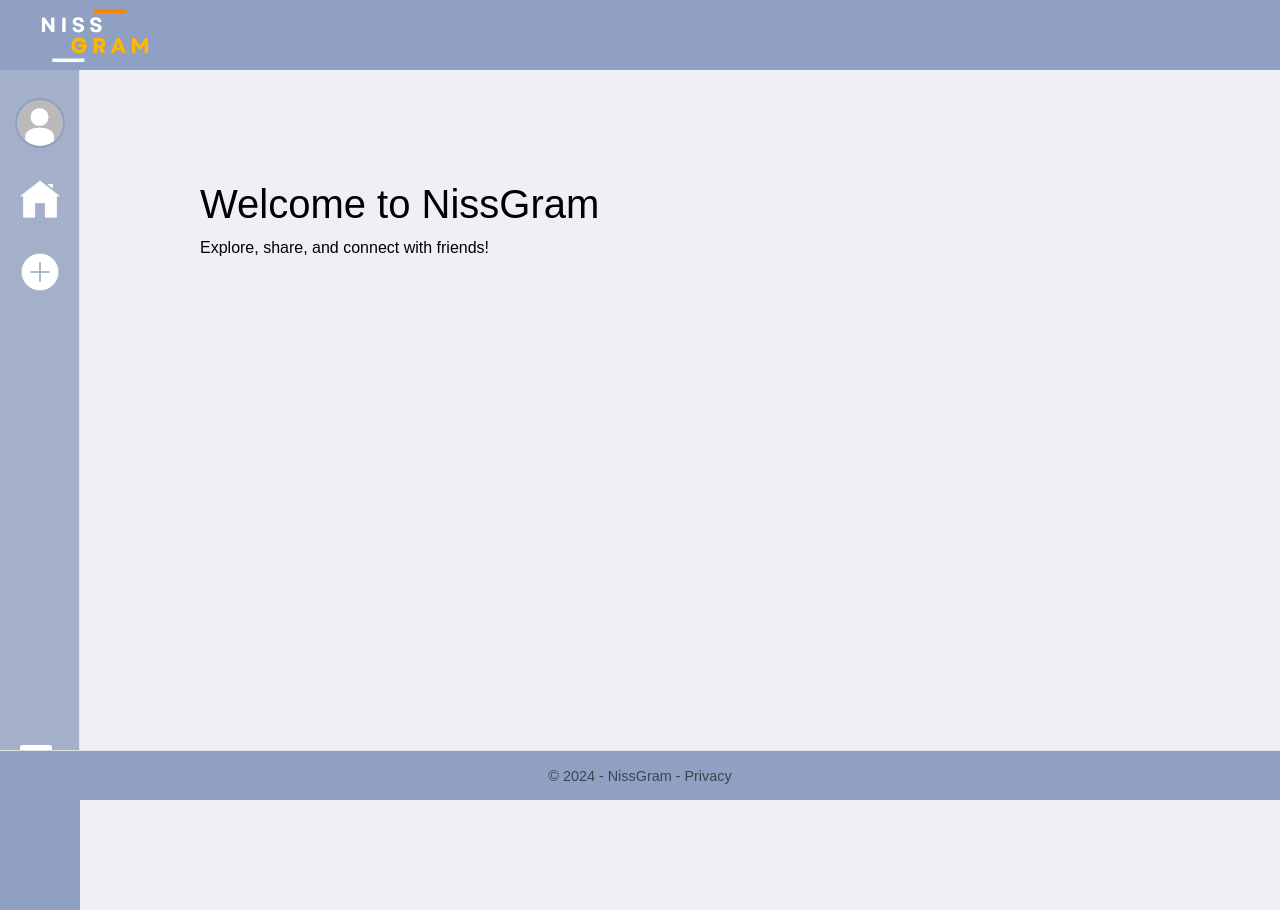
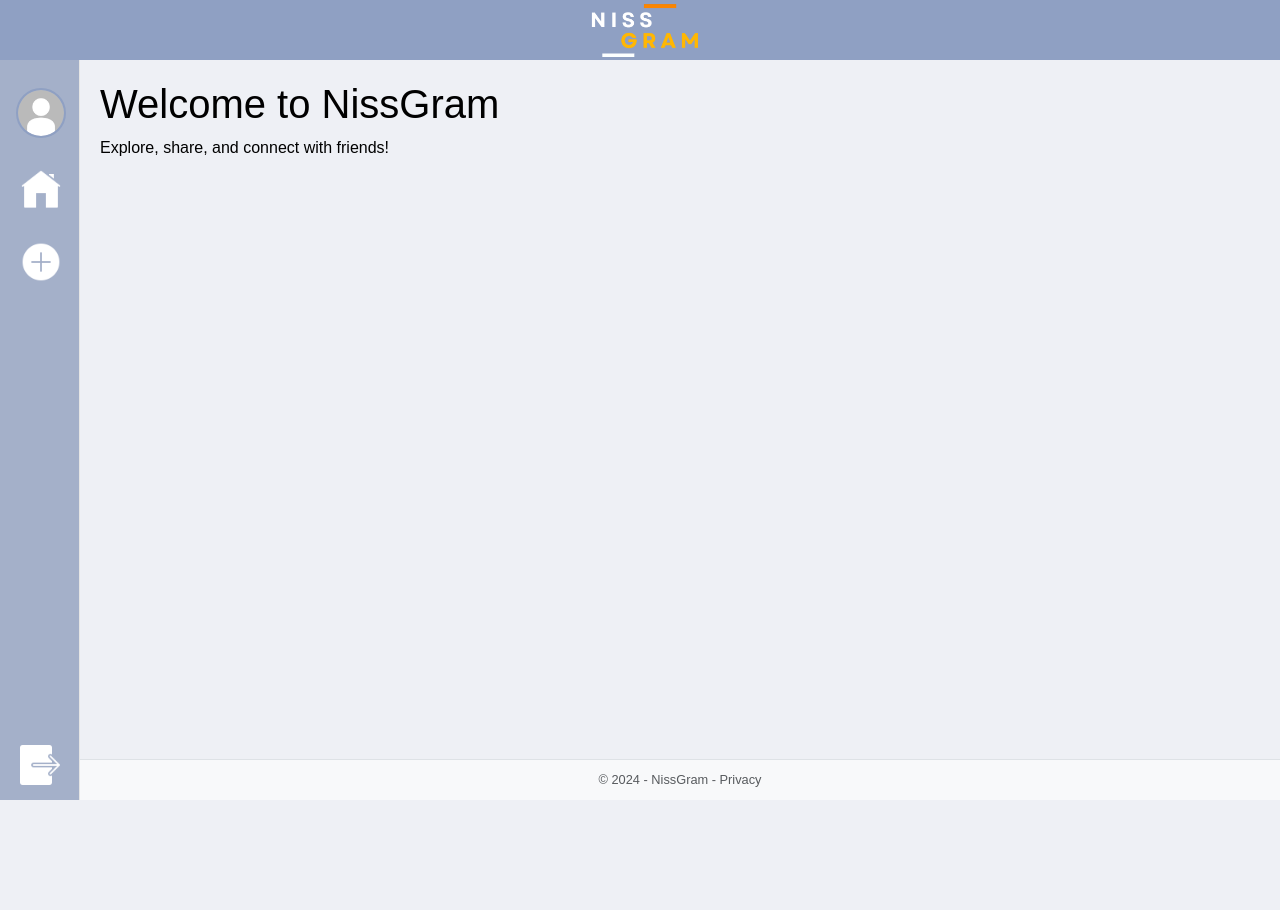
Before and after one commit to Selmakrgzz/Webapp-Exam-NissGram, a React (Create React App) app in the folder Sub2/nissgram2/: page / in a window 1280 px wide. After the commit the page ends 800 px from the top, so only its background shows below. Built offline with nearby package versions, Linux system fonts and the light colour scheme.

Commit message:
Endringer i layout filer

```diff
--- a/Sub2/nissgram2/src/pages/HomePage.tsx
+++ b/Sub2/nissgram2/src/pages/HomePage.tsx
@@ -1,12 +1,11 @@
 import React from 'react';
-import Layout from '../shared/Layout';
 
 const HomePage: React.FC = () => {
   return (
-    <Layout>
-      <h1>Welcome to NissGram</h1>
-      <p>Explore, share, and connect with friends!</p>
-    </Layout>
+      <div>
+        <h1>Welcome to NissGram</h1>
+        <p>Explore, share, and connect with friends!</p>
+      </div>
   );
 };
 
--- a/Sub2/nissgram2/src/shared/Header.tsx
+++ b/Sub2/nissgram2/src/shared/Header.tsx
@@ -8,8 +8,8 @@ import LogoutIcon from './../assets/images/logoutIcon.png';
 const Header: React.FC = () => {
   return (
     <header className="fixed-header">
-        <a href="/" className="navbar-brand">
-            <img src={Logo} alt="NissGram Logo" style={{height: "70px", padding: "5px"}}/>
+        <a href="/" >
+            <img src={Logo} alt="NissGram Logo" className="navbar-brand" style={{height: "70px", padding: "5px"}}/>
         </a>
 
         <nav className="icon-bar">
--- a/Sub2/nissgram2/src/shared/SideBar.tsx
+++ b/Sub2/nissgram2/src/shared/SideBar.tsx
@@ -28,7 +28,7 @@ const Sidebar: React.FC = () => {
                 </li>
             </ul>
             <div className="d-flex align-items-center justify-content-center" style={{height: "100%"}}>
-                <button type="submit" className="nav-link text-white p-0 border-0 bg-transparent">
+                <button type="submit" className="text-white p-0 border-0 bg-transparent">
                     <a href="/logout" className="nav-link">
                         <img src={LogoutIcon} alt="Logout Icon" style={{ height: "40px", width: "40px", margin: "15px" }} />
                     </a>
--- a/Sub2/nissgram2/src/styles/auth.css
+++ b/Sub2/nissgram2/src/styles/auth.css
@@ -1,5 +1,4 @@
 body {
-    background-color: #8fa0c3; /* Lys grå bakgrunn */
     color: #000000; /* Mørk grå tekst */
 }
 .col-md-5 {
--- a/Sub2/nissgram2/src/styles/layout.css
+++ b/Sub2/nissgram2/src/styles/layout.css
@@ -1,6 +1,8 @@
 /* General Styles */
 html {
   font-size: 14px;
+  position: relative;
+  min-height: 100%;
 }
 
 @media (min-width: 768px) {
@@ -18,6 +20,11 @@ body {
   min-height: 100%;
 }
 
+/* Full-screen layout with header and side navbar */
+.d-flex {
+  min-height: auto;
+}
+
 /* Layout Container */
 .layout-container {
   display: flex;
@@ -31,17 +38,12 @@ body {
   top: 0;
   left: 0;
   width: 100%;
-  height: 70px;
+  height: 60px;
   background-color: #8fa0c3;
   display: flex;
   align-items: center;
-  justify-content: space-between;
-  padding: 0 20px;
+  justify-content: center;
   z-index: 1030;
-}
-
-.logo {
-  height: 50px;
 }
 
 /* Icon bar (alternative navbar) for smaller screens */
@@ -51,17 +53,25 @@ body {
 
 /* Sidebar Styling */
 .side-navbar {
-  position: fixed;
-  top: 70px;
   left: 0;
   width: 80px;
-  min-height: calc(100vh - 70px);
+  min-height: 100vh;
   background-color: #a4b0c9;
+  position: fixed;
   display: flex;
+  justify-content: space-between;
   flex-direction: column;
-  align-items: center;
-  padding-top: 20px;
+  padding-top: 80px;
   border-right: 1px solid #e5e5e5;
+
+}
+
+/* Styling for the logout button at the bottom of the sidebar */
+.circleLogout {
+  align-self: center;
+  margin-bottom: 15px;
+  padding: 8px;
+  margin-left: 5px;
 }
 
 /* General styling for circular buttons/icons */
@@ -81,27 +91,32 @@ body {
   padding: 5px;
 }
 
+/* Logo image styling in the header */
+.navbar-brand{
+  height: 50px;
+  padding: 50px;
+}
+
 /* Content Styling */
 .content-container {
   flex-grow: 1;
+  margin-top: 60px;
   margin-left: 80px;
-  margin-top: 70px;
   padding: 20px;
-  background-color: #eef0f5;
 }
 
-/* Footer Styling */
 .footer {
-  width: 100%;
-  height: 50px;
-  background-color: #8fa0c3;
-  color: white;
+  position: absolute;
+  bottom: 0;
+  left: 80px;
+  width: calc(100% - 80px);
+  background-color: #f8f9fa;
   text-align: center;
-  position: fixed;
-  bottom: 0;
-  left: 0;
-  font-size: 0.9rem;
-  line-height: 50px;
+  padding: 0.5rem 0;
+  font-size: 0.8rem;
+  line-height: 1.5rem;
+  border-top: 1px solid #e5e5e5;
+  z-index: 1000;
 }
 
 /* Profile-specific Styling */
@@ -110,10 +125,10 @@ body {
 }
 
 .profile-picture {
-  width: 100%;
-  height: 100%;
+  width: 100%; /* Tilpass bildet til containerens bredde */
+  height: 100%; /* Behold proporsjonene */
+  border-radius: 50%;
   object-fit: cover;
-  border-radius: 50%;
 }
 
 /* Hover Effects */
@@ -123,25 +138,52 @@ body {
   cursor: pointer;
 }
 
-/* Responsive Adjustments */
+/* Footer styling at the bottom of the page */
+.footer {
+  position: absolute;
+  bottom: 0;
+  left: 80px;
+  width: calc(100% - 80px);
+  background-color: #f8f9fa;
+  text-align: center;
+  padding: 0.5rem 0;
+  font-size: 0.8rem;
+  line-height: 1.5rem;
+  border-top: 1px solid #e5e5e5;
+  z-index: 1000;
+}
+
+/* Full-width footer for login and register pages */
+.full-width-footer {
+  left: 0;
+  width: 100%;
+  margin-left: 0;
+}
+
+/* Responsive adjustments for small screens */
 @media (max-width: 768px) {
   .side-navbar {
-    display: none;
+      display: none;
   }
-  .navbar-brand {
-    margin-left: 10px;
+  .fixed-header {
+      width: 100%;
+      left: 0;
+      justify-content: space-between;
+      padding: 0 1rem;
   }
   .icon-bar {
-    display: flex;
-    justify-content: center;
-    gap: 10px;
+      display: flex;
+      gap: 0.5rem;
   }
-
+  .icon-bar .circle {
+      width: 40px;
+      height: 40px;
+  }
   .content-container {
     margin-left: 0;
   }
-
   .footer {
-    font-size: 0.8rem;
+    left: 0;
+    width: 100%;
   }
 }
```
